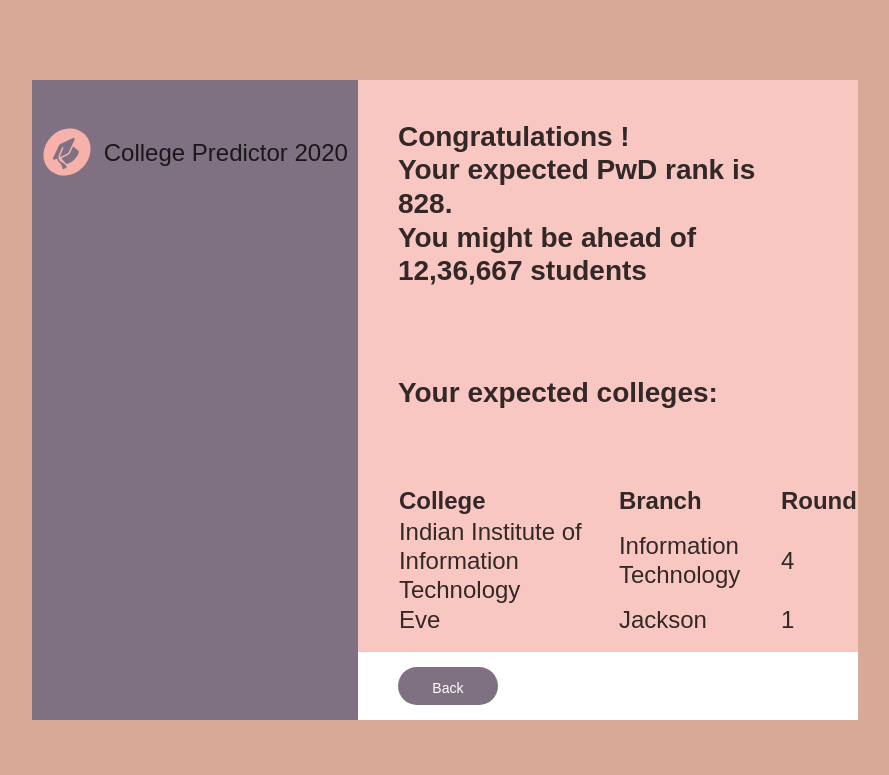
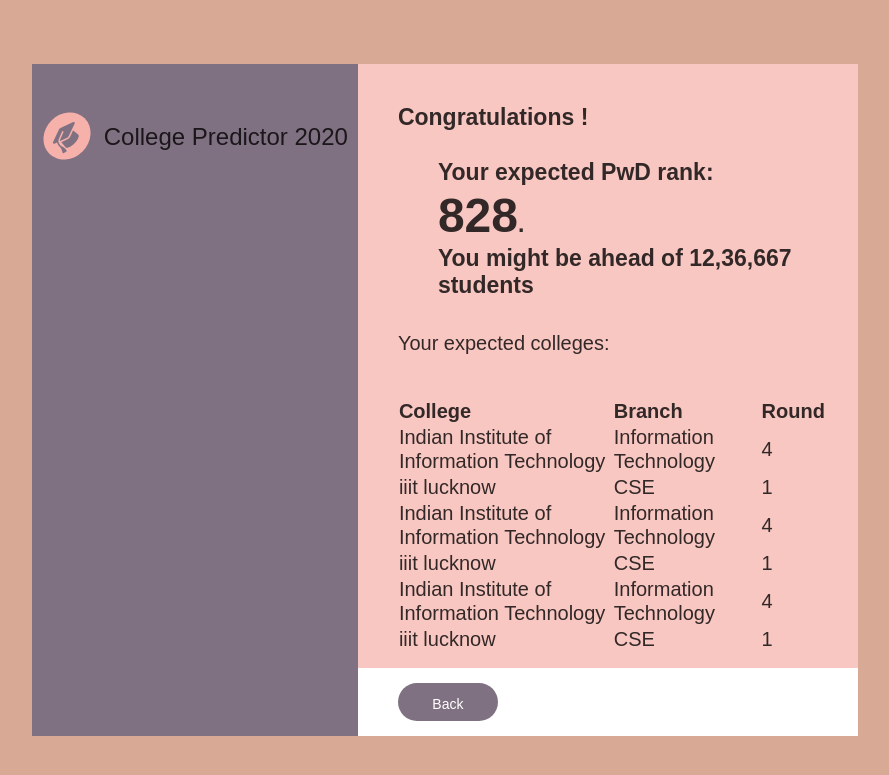
Before and after one commit to feyre-2001/CollegePredictor, a Flask app: template web/app/templates/public/result.html in a window 1280 px wide. Shown: the top 775 px of the page, without its empty margins (195-1084 px from the left). Run offline with Flask 2, Linux system fonts and the light colour scheme; the template is opened without the code that fills it, so the values that code supplies are empty; some libraries are stand-ins or nearby versions.

Commit message:
Beautified result page

```diff
--- a/web/app/static/css/rstyle.css
+++ b/web/app/static/css/rstyle.css
@@ -77,7 +77,7 @@ body {
 }
 .right-container h1:nth-of-type(1) {
   color: rgba(0, 0, 0, 0.8);
-  font-size: 28px;
+  font-size: 23px;
   font-weight: 600;
 }
 .right-container .set {
@@ -95,9 +95,32 @@ body {
 .right-container input, .right-container label {
   color: rgba(0, 0, 0, 0.8);
 }
+
 .right-container header, h1 {
-  padding: 40px;
+    padding: 40px 10px 20px 40px;
 }
+
+bold{
+    font-size: 48px;
+}
+
+.right-container .lines {
+padding: 0px 10px 0px 40px;
+}
+
+ul{
+    padding: 0px 32px 0px 40px;
+    font-size: 20px;
+    font-weight: lighter;
+
+}
+
+.right-container .heading {
+  padding: 0px 0px 0px 40px;
+  font-size: 20px;
+  font-weight: 100;
+}
+
 .right-container label, .right-container input, .right-container .pets-photo {
   width: 176px;
 }
--- a/web/app/templates/public/result.html
+++ b/web/app/templates/public/result.html
@@ -26,12 +26,11 @@
     </div>
     <div class='right-container'>
         {% block headerTitle %}
-        <h1>Congratulations ! <br> Your expected PwD rank is <br><bold>828</bold>. <br>You might be ahead of 12,36,667 students</h1>
+        <h1>Congratulations ! <br><br><div class="lines">Your expected PwD rank: <br><bold>828</bold>. <br>You might be ahead of 12,36,667 students</div></h1>
         {% endblock headerTitle %}
 
-        <!-- <header> -->
             <div class='state clg_list'>
-                <h1>Your expected colleges:</h1>
+                <p class="heading">Your expected colleges:</p>
                 <h4><ul>
                     <!-- <li>National Institute of Technology Surat
                     <ul>
@@ -48,14 +47,35 @@
                 </tr>
                 <tr>
                     <td>Indian Institute of Information Technology</td>
-                    <td>Information Technology</td>
+                    <td> Information Technology</td>
                     <td>4</td>
                 </tr>
                 <tr>
-                    <td>Eve</td>
-                    <td>Jackson</td>
+                    <td>iiit lucknow</td>
+                    <td>CSE</td>
                     <td>1</td>
                 </tr>
+                <tr>
+                    <td>Indian Institute of Information Technology</td>
+                    <td> Information Technology</td>
+                    <td>4</td>
+                </tr>
+                <tr>
+                    <td>iiit lucknow</td>
+                    <td>CSE</td>
+                    <td>1</td>
+                </tr>
+                <tr>
+                    <td>Indian Institute of Information Technology</td>
+                    <td> Information Technology</td>
+                    <td>4</td>
+                </tr>
+                <tr>
+                    <td>iiit lucknow</td>
+                    <td>CSE</td>
+                    <td>1</td>
+                </tr>
+
             </table>
         </div>
     <!-- </header> -->
```
